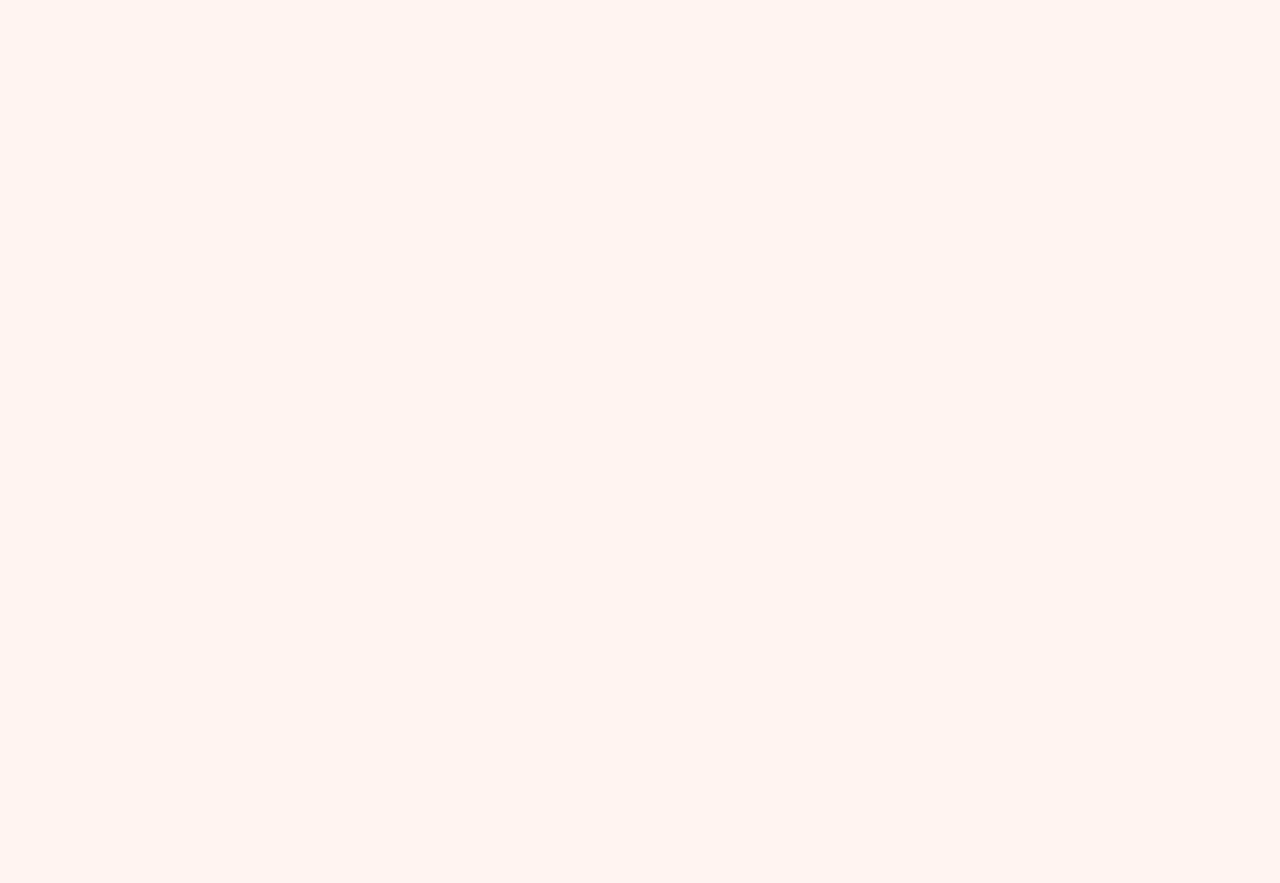
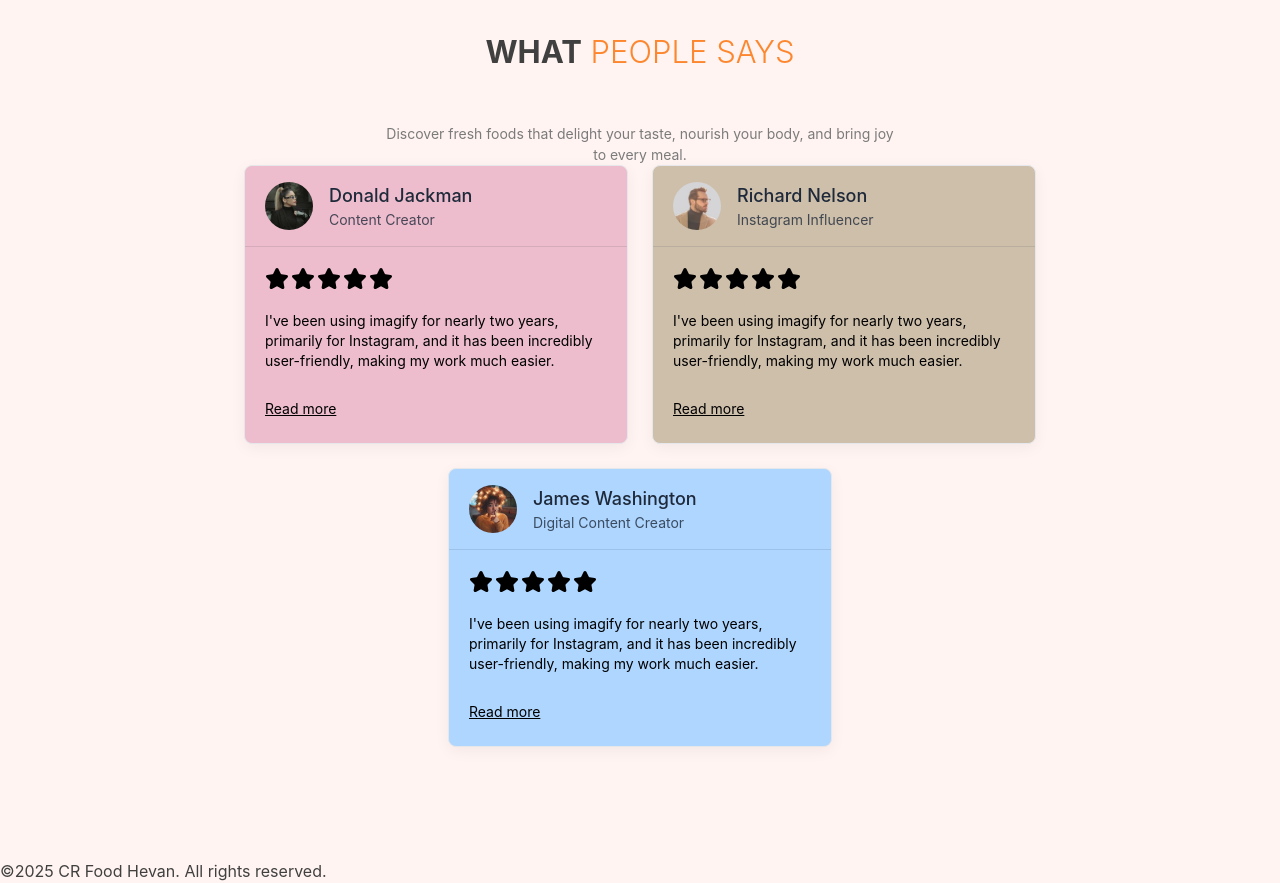
Before and after one commit to SPBT2002/CR-Food-Hevan, a React (Vite) app in the folder client/: page / in a window 1280 px wide. Shown: the part 2660-3543 px from the top of the page. Before the commit the page ends 2625 px from the top, so only its background shows below. Built offline with nearby package versions, Linux system fonts and the light colour scheme; no server answers.

Commit message:
Add Testimonial component with user feedback sections

```diff
--- a/client/src/components/Testimonial.jsx
+++ b/client/src/components/Testimonial.jsx
@@ -1,8 +1,79 @@
 import React from 'react'
+import Title from './Title'
+import { assets } from '../assets/data'
 
 const Testimonial = () => {
   return (
-    <div>Testimonial</div>
+    <section className='max-padd-container py-22 xl:py-28'>
+        <Title title1={"What"} title2={" People Says"} title1Styles={"pb-10"}/>
+        {/* CONTAINER */}
+
+        <div className="flex flex-wrap items-center justify-center gap-6">
+            <div className="text-sm max-w-sm border border-gray-200 pb-6 rounded-lg bg-[#edbdcd] shadow-[0px_4px_15px_0px] shadow-black/5 overflow-hidden">
+                <div className="flex items-center gap-4 px-5 py-4 border-b border-slate-900/10">
+                    <img className="h-12 w-12 rounded-full" src={assets.user1}  alt="userImage1" />
+                    <div>
+                        <h1 className="text-lg font-medium text-gray-800">Donald Jackman</h1>
+                        <p className="text-gray-800/80">Content Creator</p>
+                    </div>
+                </div>
+                <div className="p-5 pb-7">
+                    <div className="flex gap-0.5">
+                        <img src={assets.starBlack} alt="" />
+                        <img src={assets.starBlack} alt="" />
+                        <img src={assets.starBlack} alt="" />
+                        <img src={assets.starBlack} alt="" />
+                        <img src={assets.starBlack} alt="" />
+                    </div>
+                    <p className="text-black mt-5">I've been using imagify for nearly two years, primarily for Instagram, and it has been incredibly user-friendly, making my work much easier.</p>
+                </div>
+                <a href="#" className="text-black underline px-5">Read more</a>
+            </div>
+
+            <div className="text-sm max-w-sm border border-gray-200 pb-6 rounded-lg bg-[#cebfab] shadow-[0px_4px_15px_0px] shadow-black/5 overflow-hidden">
+                <div className="flex items-center gap-4 px-5 py-4 border-b border-slate-900/10">
+                    <img className="h-12 w-12 rounded-full" src={assets.user2} alt="userImage2" />
+                    <div>
+                        <h1 className="text-lg font-medium text-gray-800">Richard Nelson</h1>
+                        <p className="text-gray-800/80">Instagram Influencer</p>
+                    </div>
+                </div>
+                <div className="p-5 pb-7">
+                    <div className="flex gap-0.5">
+                        <img src={assets.starBlack} alt="" />
+                        <img src={assets.starBlack} alt="" />
+                        <img src={assets.starBlack} alt="" />
+                        <img src={assets.starBlack} alt="" />
+                        <img src={assets.starBlack} alt="" />
+                    </div>
+                    <p className="text-black mt-5">I've been using imagify for nearly two years, primarily for Instagram, and it has been incredibly user-friendly, making my work much easier.</p>
+                </div>
+                <a href="#" className="text-black underline px-5">Read more</a>
+            </div>
+
+            <div className="text-sm max-w-sm border border-gray-200 pb-6 rounded-lg bg-[#aed6ff] shadow-[0px_4px_15px_0px] shadow-black/5 overflow-hidden">
+                <div className="flex items-center gap-4 px-5 py-4 border-b border-slate-900/10">
+                    <img className="h-12 w-12 rounded-full" src={assets.user3} alt="userImage3" />
+                    <div>
+                        <h1 className="text-lg font-medium text-gray-800">James Washington</h1>
+                        <p className="text-gray-800/80">Digital Content Creator</p>
+                    </div>
+                </div>
+                <div className="p-5 pb-7">
+                    <div className="flex gap-0.5">
+                        <img src={assets.starBlack} alt="" />
+                        <img src={assets.starBlack} alt="" />
+                        <img src={assets.starBlack} alt="" />
+                        <img src={assets.starBlack} alt="" />
+                        <img src={assets.starBlack} alt="" />
+                    </div>
+                    <p className="text-black mt-5">I've been using imagify for nearly two years, primarily for Instagram, and it has been incredibly user-friendly, making my work much easier.</p>
+                </div>
+                <a href="#" className="text-black underline px-5">Read more</a>
+            </div>
+        </div>
+
+    </section>
   )
 }
 
```
